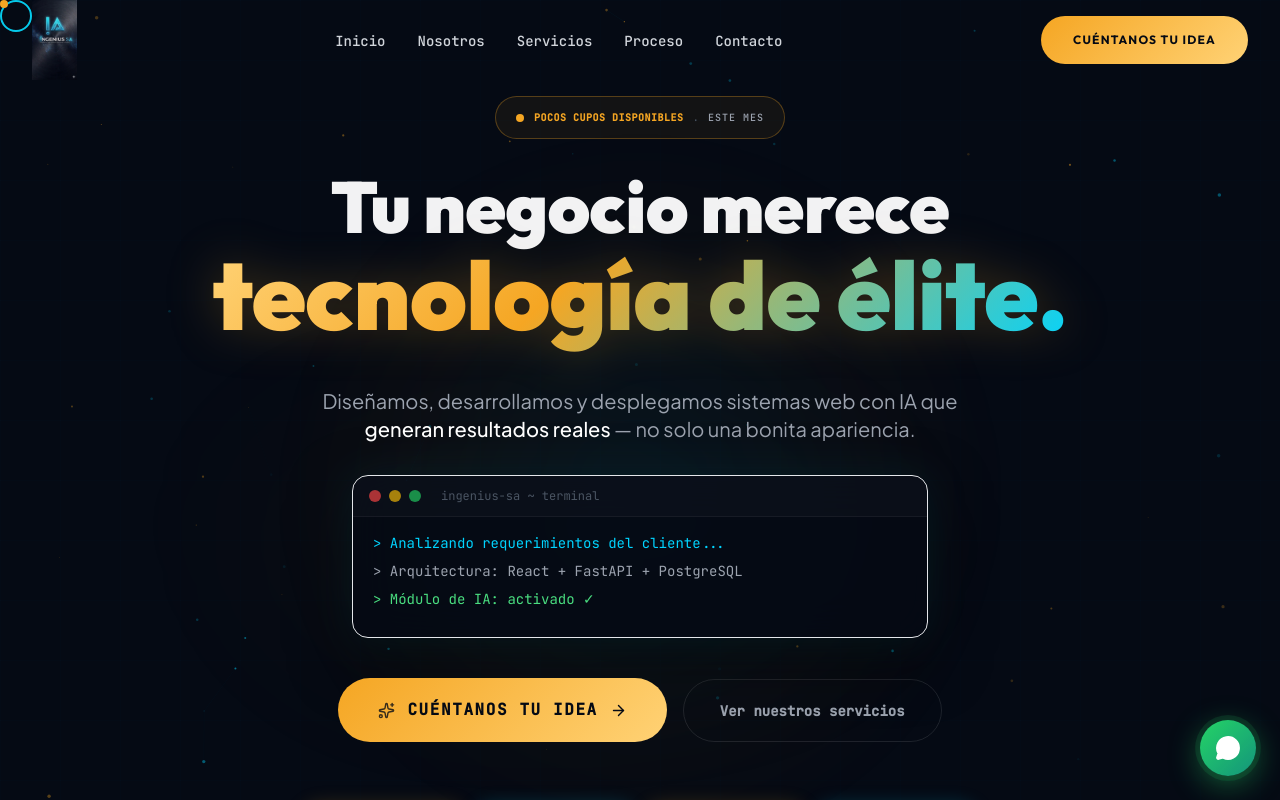
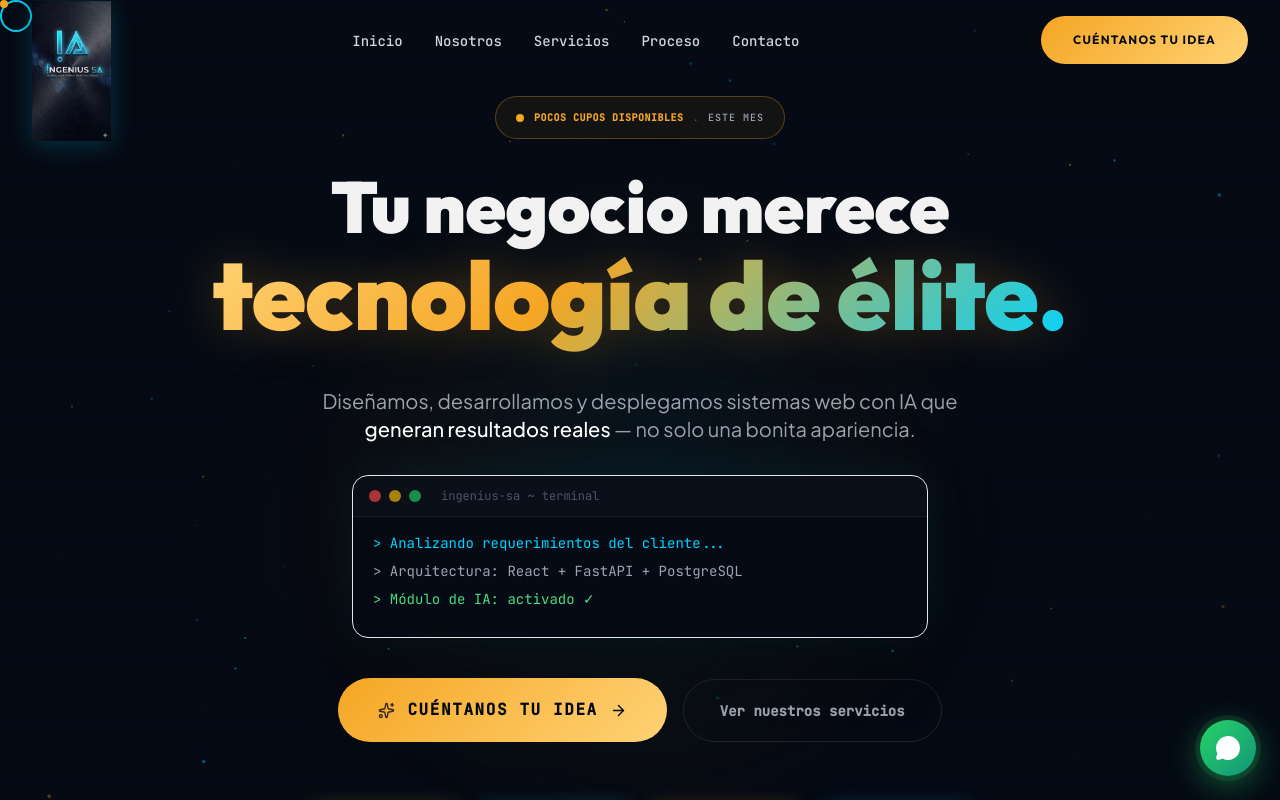
Before and after one commit to Saul1301/ingenius-sa, a React (Vite) app: page / in a window 1280 px wide. Shown: the top 800 px of the page. Built offline with nearby package versions, Linux system fonts and the light colour scheme.

Commit message:
style: aumentar tamaño del logo vertical para que sobresalga de la navbar estilo escudo

```diff
--- a/src/components/Logo.jsx
+++ b/src/components/Logo.jsx
@@ -5,16 +5,19 @@ import React from 'react';
  * Using the new premium logo v2.
  */
 
-export function LogoWithText({ className = '', height = 64 }) {
+export function LogoWithText({ className = '' }) {
   return (
-    <div className={`flex items-center justify-center ${className}`}>
+    <div className={`relative flex items-center justify-center ${className}`}>
       <img
         src="/logo-ingenius.png"
         alt="Ingenius SA"
+        className="w-auto"
         style={{
-          height: `${height * 2.2}px`,
-          width: 'auto',
+          height: '140px', // Much larger height so it's visible
+          maxHeight: 'none',
           objectFit: 'contain',
+          filter: 'drop-shadow(0 4px 12px rgba(0,212,255,0.2))',
+          transform: 'translateY(15px)', // Push down so it overlaps like a banner
         }}
       />
     </div>
--- a/src/components/Navbar.jsx
+++ b/src/components/Navbar.jsx
@@ -45,9 +45,9 @@ export default function Navbar() {
             href="#hero"
             onClick={(e) => { e.preventDefault(); handleNav('#hero'); }}
             whileHover={{ scale: 1.03 }}
-            className="flex items-center"
+            className="flex items-center relative z-50 mt-4 lg:mt-8"
           >
-            <LogoWithText height={36} />
+            <LogoWithText />
           </motion.a>
 
           {/* Desktop Links */}
```
